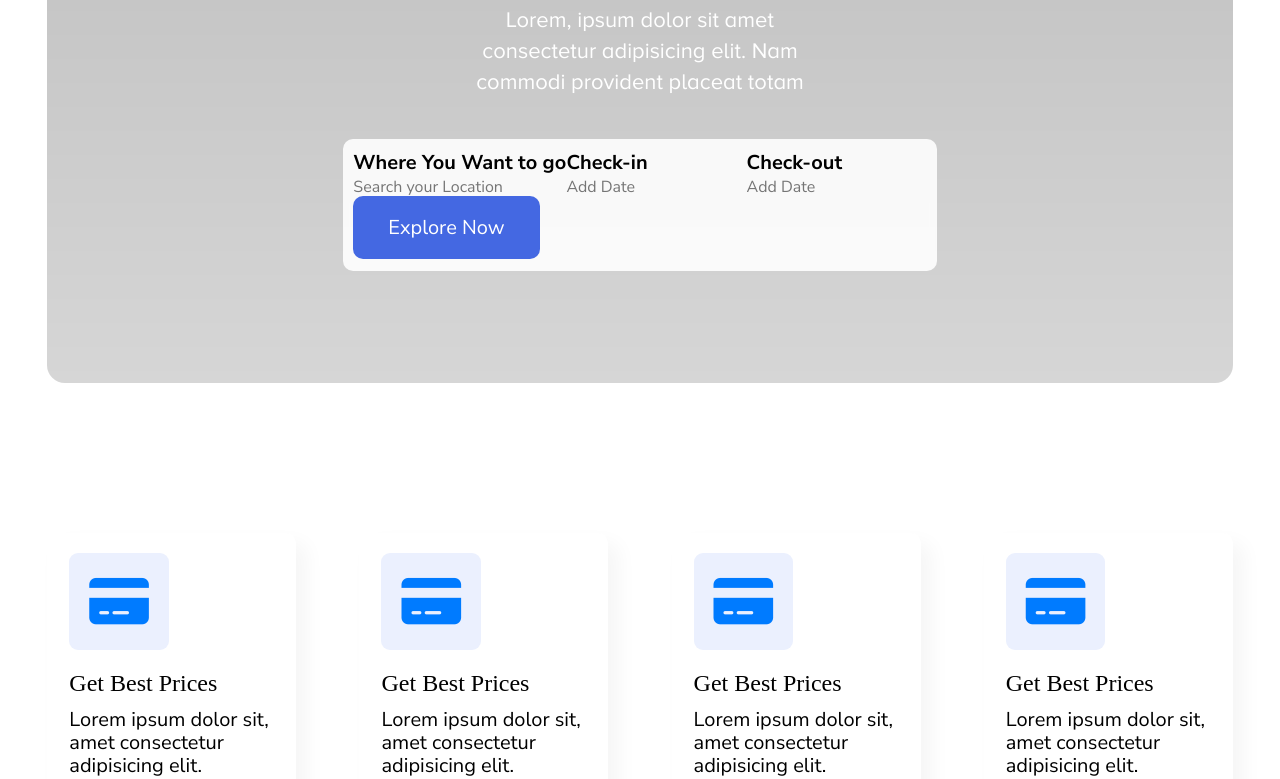
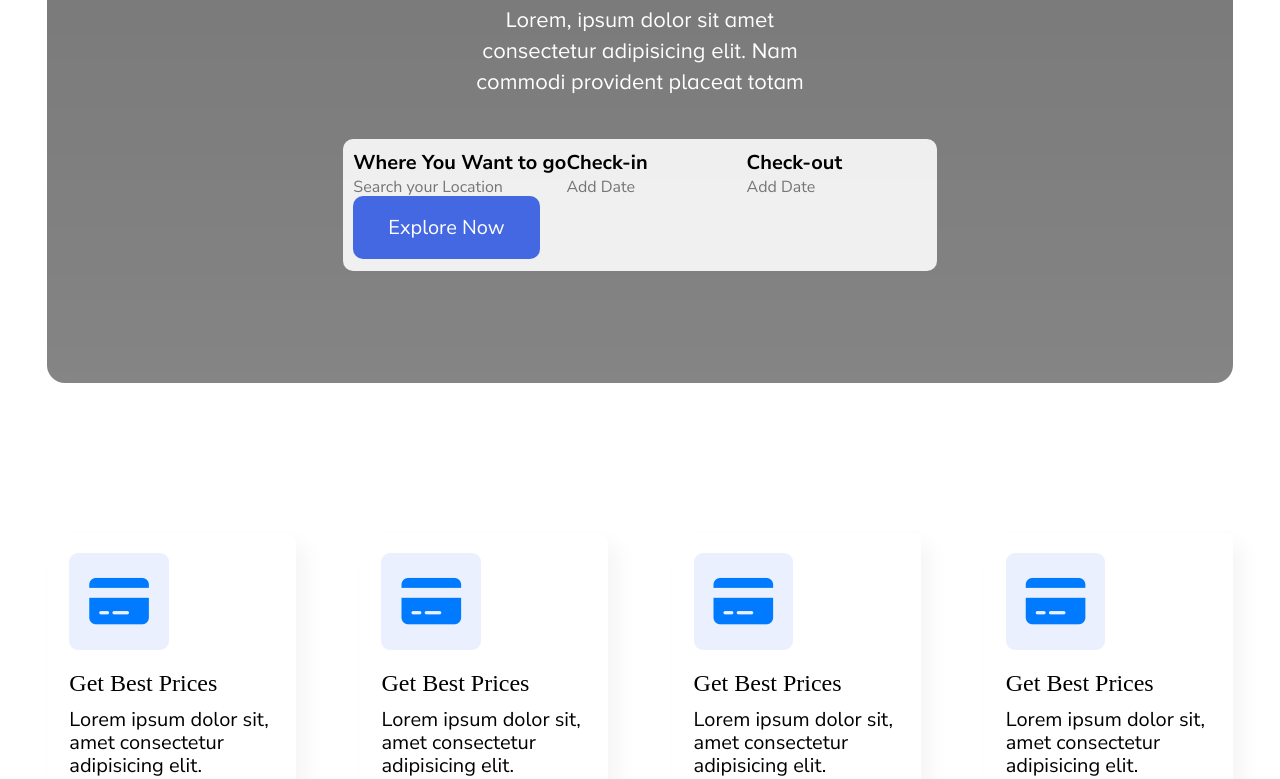
Before and after one commit to elkbany/Travelo-Template, a plain HTML site: page index.html in a window 1280 px wide. Shown: the part 285-1064 px from the top of the page. Drawn offline with Linux system fonts and the light colour scheme; the site is published under a folder, as on GitHub Pages, so addresses that start at the root find nothing.

Commit message:
edit image path

```diff
--- a/css/main.css
+++ b/css/main.css
@@ -67,7 +67,7 @@ nav ul a:hover{
 }
 
 .content{
-    background-image: linear-gradient(rgb(0 0 0 / 26%),rgb(0 0 0 / 16%)), url(/images/content.png);
+    background-image: linear-gradient(rgb(0 0 0 / 26%),rgb(0 0 0 / 16%)), url(../images/content.png);
     width: 92.7%;
     height: 600px;
     border-radius: 18px;
```
